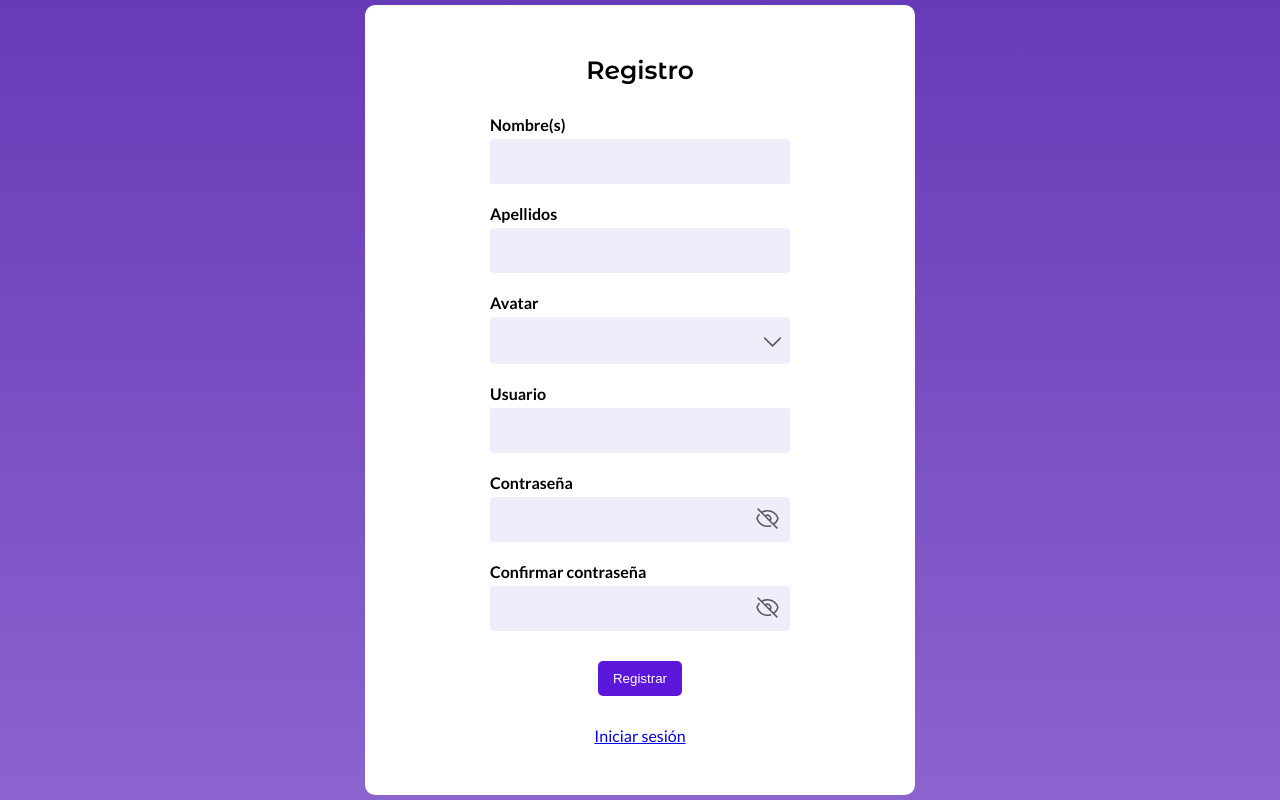
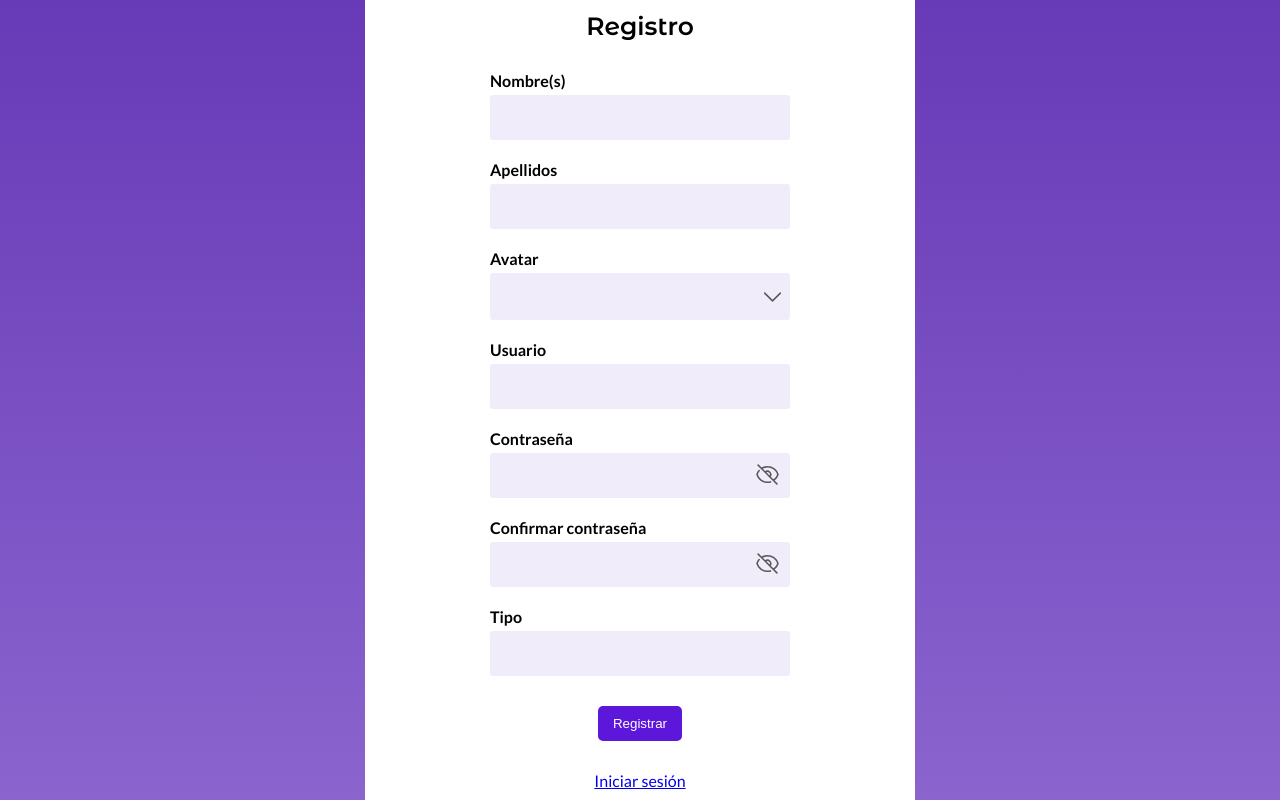
Before and after one commit to NestorEGM/sap-web-app, a Next.js app: page /register in a window 1280 px wide. Built offline with nearby package versions, Linux system fonts and the light colour scheme.

Commit message:
register: Se agrego de nuevo el campo Tipo

```diff
--- a/app/(auth)/register/page.tsx
+++ b/app/(auth)/register/page.tsx
@@ -63,6 +63,10 @@ const Page = () => {
         />
         <ShowPasswordButton onChange={(value: boolean) => setShowConfirmPassword(value)} />
       </label>
+      <label className={styles.label}>
+        Tipo
+        <input className={styles.input} type="number" name="type" required />
+      </label>
       <div>{errorMessage && <p className={styles.error}>{errorMessage}</p>}</div>
       <RegisterButton />
       <div className={styles.links}>
--- a/app/lib/actions/auth.ts
+++ b/app/lib/actions/auth.ts
@@ -46,6 +46,7 @@ export const register = async (_currentState: String, formData: FormData) => {
         usuario: formData.get('user'),
         password: formData.get('password'),
         avatar: formData.get('avatar'),
+        type: formData.get('type'),
       };
       const res = await fetch('https://login-service-production.up.railway.app/auth/registrar', {
         method: 'POST',
```
